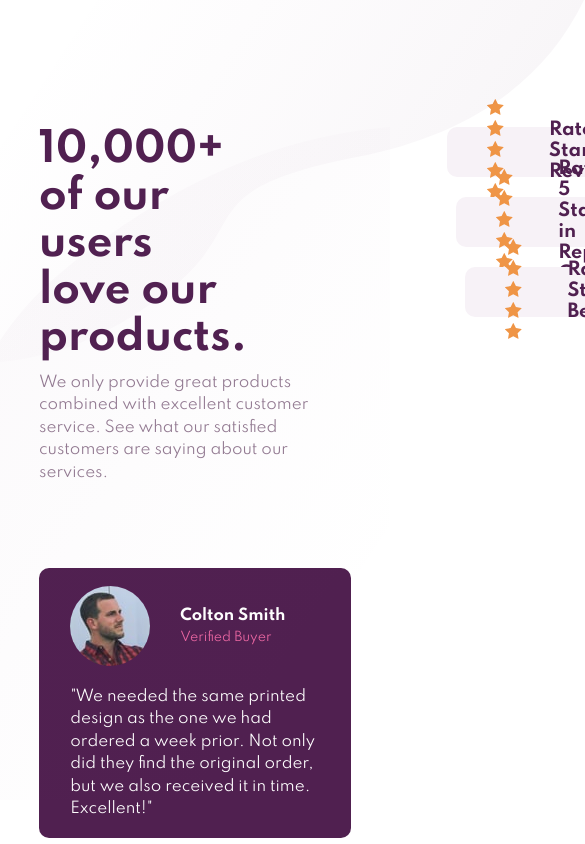
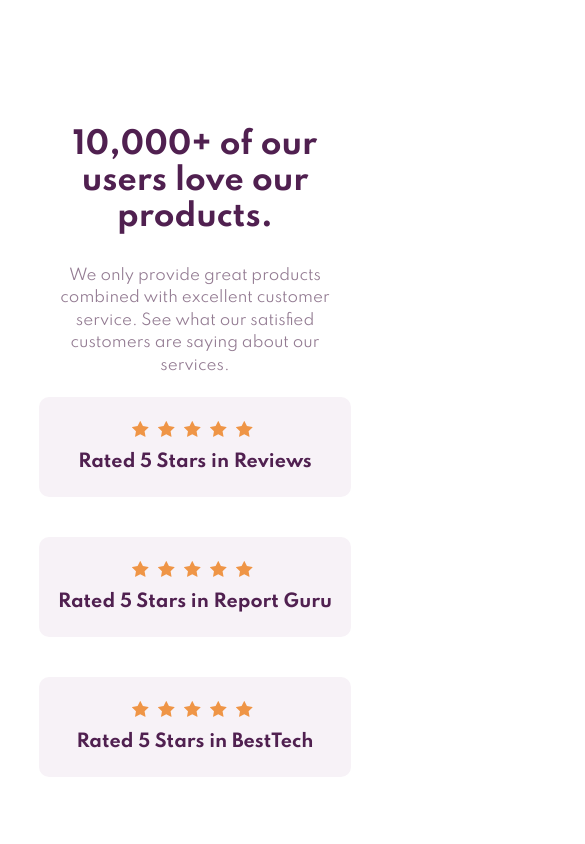
Before and after one commit to lillakiraly/social-proof-section, a plain HTML site: page index.html in a window 390 px wide. Shown: the top 844 px of the page, 585 px wide, since content can reach past the window. Drawn offline with Linux system fonts and the light colour scheme.

Commit message:
Created media query for mobile screen sizes

```diff
--- a/index.html
+++ b/index.html
@@ -24,9 +24,9 @@
   </head>
   <body>
 
-    <svg class="top-bg" width="584" height="362" xmlns="http://www.w3.org/2000/svg"><defs><linearGradient x1="100%" y1="69.212%" x2="9.399%" y2="32.183%" id="a"><stop stop-color="#8A4389" stop-opacity="0" offset="0%"/><stop stop-color="#512051" offset="100%"/><stop stop-color="#512051" offset="100%"/><stop stop-color="#512051" offset="100%"/></linearGradient></defs><path d="M0 362c40.022-82.8 115.736-135.154 227.141-157.064 167.108-32.864 103.85-66.012 185.949-131.796C467.823 29.284 524.793 4.904 584 0v362H0z" transform="rotate(180 292 181)" fill="url(#a)" fill-rule="evenodd" opacity=".05"/></svg>
-    <svg class="bottom-bg" width="1085" height="673" xmlns="http://www.w3.org/2000/svg"><defs><linearGradient x1="100%" y1="69.237%" x2="9.399%" y2="32.159%" id="a"><stop stop-color="#8A4389" stop-opacity="0" offset="0%"/><stop stop-color="#512051" offset="100%"/><stop stop-color="#512051" offset="100%"/><stop stop-color="#512051" offset="100%"/></linearGradient></defs><path d="M355 800c74.356-153.934 215.022-251.268 422-292 310.466-61.099 192.94-122.724 345.47-245.025C1224.157 181.442 1330 136.116 1440 127v673H355z" transform="translate(-355 -127)" fill="url(#a)" fill-rule="evenodd" opacity=".05"/></svg>
-
+    <svg class="top-bg-desktop" width="584" height="362" xmlns="http://www.w3.org/2000/svg"><defs><linearGradient x1="100%" y1="69.212%" x2="9.399%" y2="32.183%" id="a"><stop stop-color="#8A4389" stop-opacity="0" offset="0%"/><stop stop-color="#512051" offset="100%"/><stop stop-color="#512051" offset="100%"/><stop stop-color="#512051" offset="100%"/></linearGradient></defs><path d="M0 362c40.022-82.8 115.736-135.154 227.141-157.064 167.108-32.864 103.85-66.012 185.949-131.796C467.823 29.284 524.793 4.904 584 0v362H0z" transform="rotate(180 292 181)" fill="url(#a)" fill-rule="evenodd" opacity=".05"/></svg>
+    <svg class="bottom-bg-desktop" width="1085" height="673" xmlns="http://www.w3.org/2000/svg"><defs><linearGradient x1="100%" y1="69.237%" x2="9.399%" y2="32.159%" id="a"><stop stop-color="#8A4389" stop-opacity="0" offset="0%"/><stop stop-color="#512051" offset="100%"/><stop stop-color="#512051" offset="100%"/><stop stop-color="#512051" offset="100%"/></linearGradient></defs><path d="M355 800c74.356-153.934 215.022-251.268 422-292 310.466-61.099 192.94-122.724 345.47-245.025C1224.157 181.442 1330 136.116 1440 127v673H355z" transform="translate(-355 -127)" fill="url(#a)" fill-rule="evenodd" opacity=".05"/></svg>
+    <svg class="top-bg-mobile" width="374" height="232" xmlns="http://www.w3.org/2000/svg"><defs><linearGradient x1="100%" y1="69.24%" x2="9.399%" y2="32.157%" id="a"><stop stop-color="#8A4389" stop-opacity="0" offset="0%"/><stop stop-color="#512051" offset="100%"/><stop stop-color="#512051" offset="100%"/><stop stop-color="#512051" offset="100%"/></linearGradient></defs><path d="M0 232c25.63-53.065 74.118-86.618 145.464-100.66 107.018-21.062 66.506-42.306 119.083-84.466C299.6 18.767 336.083 3.143 374 0v232H0z" transform="rotate(180 187 116)" fill="url(#a)" fill-rule="evenodd" opacity=".05"/></svg>
     <div class="container">
 
       <div class="firsthalf">
--- a/main.css
+++ b/main.css
@@ -4,13 +4,16 @@
     box-sizing:border-box;
     font-family: 'Spartan', sans-serif;
 }
-.top-bg {
+.top-bg-desktop {
     position: absolute;
     top: 0;
 }
-.bottom-bg {
+.bottom-bg-desktop {
     position: absolute;
     right: 0;
+}
+.top-bg-mobile {
+    display: none;
 }
 
 .container {
@@ -29,6 +32,7 @@
     background-color: white;
     color: hsl(300, 43%, 22%);
     margin-bottom: 10vh;
+
 }
 .intro {
     flex: 1;
@@ -128,3 +132,46 @@ blockquote {
     font-weight: 400;
     line-height: 1.5em;
 }
+
+@media only screen and (max-width: 670px){
+    .firsthalf {
+        flex-direction: column;
+    }
+    .intro {
+        text-align: center;
+    }
+    h2 {
+        padding-right: 0px;
+        font-size: 30px;
+    }
+    .description {
+        padding: 30px 0px 0px 0px;
+    }
+    .rating {
+        width: 100%;
+        margin-top: 20px;
+        flex-direction: column;
+        padding: 10px 0;
+        height: 100px;
+        justify-content: center;
+        align-items: center;
+    }
+    .svg {
+        margin-bottom: 10px;
+    }
+
+    section {
+        width: 100%;
+    }
+    .top-bg-desktop, .bottom-bg-desktop {
+        display: none;
+    }
+    .top-bg-mobile {
+        display: block;
+        position: absolute;
+        top: 0;
+    }
+
+}
+
+/* Create Media Query for bigger screens!!!
```
Also changed, not shown: images/bg-pattern-top-mobile.svg.
